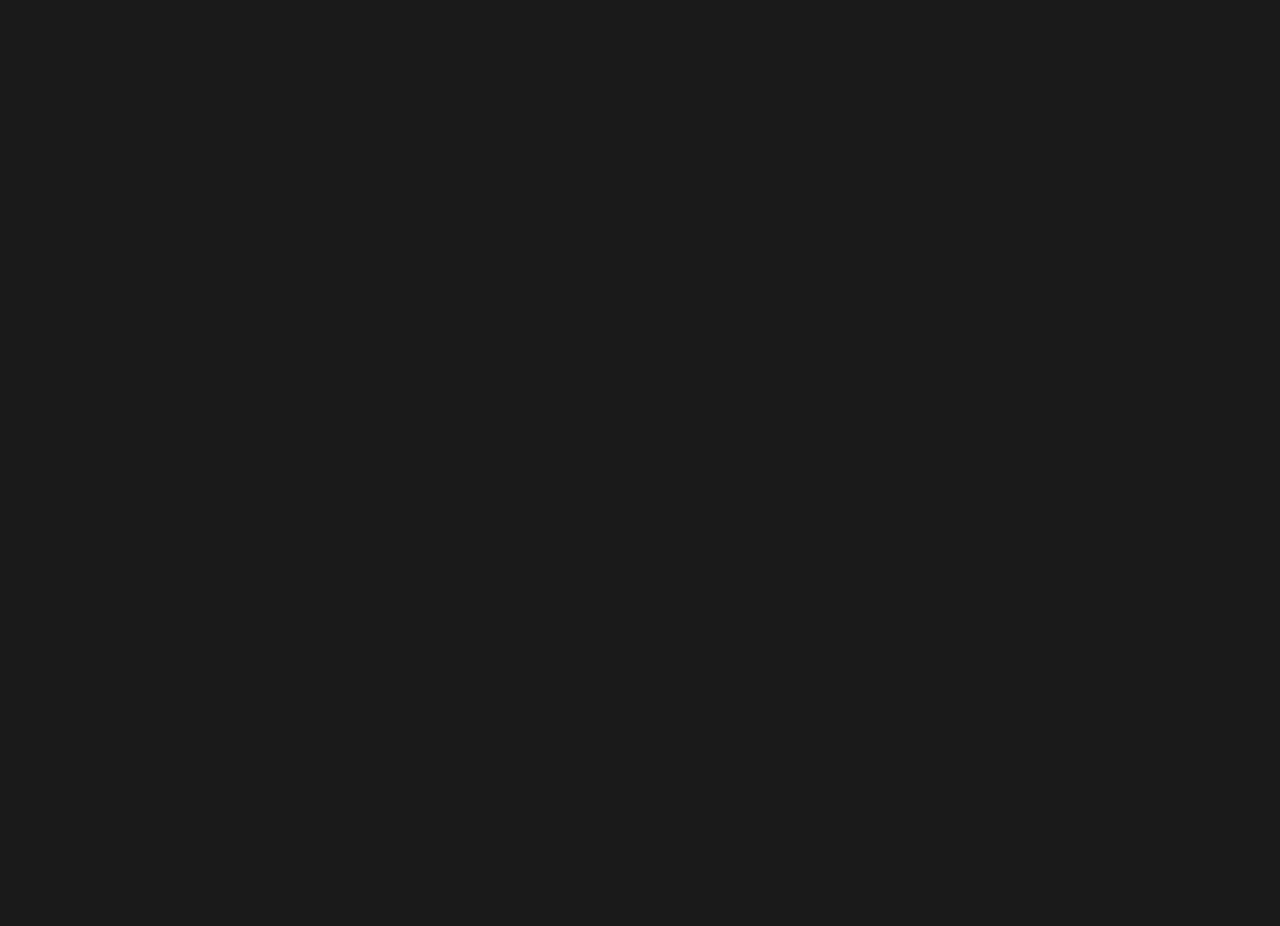
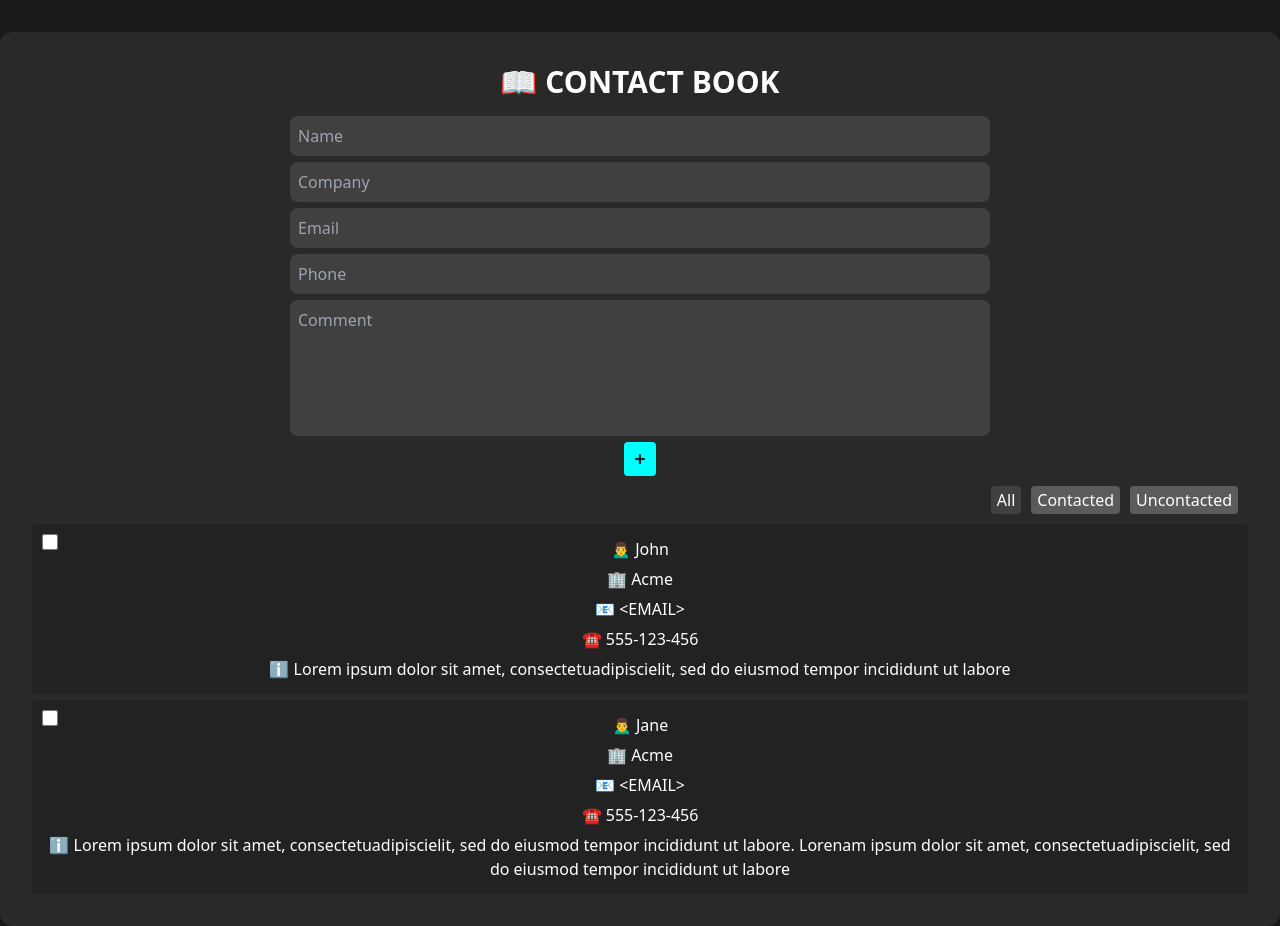
Before and after one commit to Connectslide121/contact-book, an Angular app: page /contacts in a window 1280 px wide. Before the commit the page ends 800 px from the top, so only its background shows below. Built offline with nearby package versions, Linux system fonts and the light colour scheme.

Commit message:
add editing state

```diff
--- a/src/app/components/contacts/contacts.component.css
+++ b/src/app/components/contacts/contacts.component.css
@@ -0,0 +1,117 @@
+.contact-book-wrapper {
+  @apply bg-background-200 p-8 w-fit mt-8 mx-auto rounded-xl shadow-md;
+}
+
+.title {
+  @apply text-3xl font-bold text-center mb-4;
+}
+
+.new-contact,
+.contact-editing {
+  display: flex;
+  flex-direction: column;
+  align-items: center;
+  gap: 6px;
+  width: 700px;
+  margin-inline: auto;
+}
+
+.new-contact input,
+.new-contact textarea,
+.contact-editing input,
+.contact-editing textarea {
+  @apply w-full bg-background-300 rounded-lg p-2 outline-none text-white;
+  resize: none;
+}
+
+.new-contact button {
+  background-color: aqua;
+  color: #222;
+  padding: 2px 10px;
+  font-size: 20px;
+  font-weight: bold;
+  border-radius: 4px;
+}
+
+.filters {
+  display: flex;
+  justify-content: end;
+  gap: 10px;
+  margin: 10px;
+}
+
+.filters button {
+  padding: 2px 6px;
+  background-color: #5b5b5b;
+  border-radius: 4px;
+}
+
+.filters button:hover {
+  color: #a8a8a8;
+}
+
+.filters button.active {
+  background-color: #404040;
+}
+
+.contact-list {
+  display: flex;
+  flex-direction: column;
+  gap: 6px;
+}
+
+.contact-list li {
+  display: flex;
+  flex-direction: column;
+  padding: 10px;
+  border-radius: 4px;
+  position: relative;
+}
+
+.contact-list li label {
+  width: 100%;
+  text-align: center;
+  padding: 3px;
+}
+
+#check {
+  position: absolute;
+  left: 10px;
+}
+
+.contact-list li.contact {
+  background-color: #222;
+}
+
+.contact-buttons-wrapper {
+  display: flex;
+  gap: 10px;
+  margin-right: 10px;
+  position: absolute;
+  right: 0;
+}
+
+.contact-list li.contact button {
+  display: none;
+  background-color: #5b5b5b;
+  padding: 2px 6px;
+  border-radius: 4px;
+}
+
+.contact-list li.contact button:hover {
+  color: #a8a8a8;
+}
+
+.contact-list li.contact:hover button {
+  display: block;
+}
+
+.contact-list li.contact input[type="checkbox"] {
+  @apply w-4 h-4 cursor-pointer;
+}
+
+.contact-list li.contact-editing input,
+.contact-list li.contact-editing textarea {
+  @apply w-full bg-background-300 rounded-lg p-2 outline-none text-white;
+  resize: none;
+}
--- a/src/app/components/contacts/contacts.component.html
+++ b/src/app/components/contacts/contacts.component.html
@@ -1 +1,58 @@
-<section></section>
+<section class="contact-book-wrapper">
+  <h1 class="title">📖 CONTACT BOOK</h1>
+  <div class="new-contact">
+    <input type="text" placeholder="Name" />
+    <input type="text" placeholder="Company" />
+    <input type="email" placeholder="Email" />
+    <input type="text" placeholder="Phone" />
+    <textarea type="text" placeholder="Comment" rows="5"></textarea>
+    <button>+</button>
+  </div>
+  <div class="filters">
+    <button (click)="changeFilter('all')" [class.active]="filter() === 'all'">
+      All
+    </button>
+    <button
+      (click)="changeFilter('contacted')"
+      [class.active]="filter() === 'contacted'"
+    >
+      Contacted
+    </button>
+    <button
+      (click)="changeFilter('uncontacted')"
+      [class.active]="filter() === 'uncontacted'"
+    >
+      Uncontacted
+    </button>
+  </div>
+
+  <ul class="contact-list">
+    @for (contact of contactList(); track contact.id) { @if(!contact.editing){
+    <li class="contact">
+      <input id="check" type="checkbox" />
+      <label>🙍‍♂️ {{ contact.name }}</label>
+      <label>🏢 {{ contact.company }}</label>
+      <label>📧 {{ contact.email }}</label>
+      <label>☎️ {{ contact.phone }}</label>
+      <label>ℹ️ {{ contact.comment }}</label>
+      <div class="contact-buttons-wrapper">
+        <button (click)="changeEditing(contact, true)">Edit</button>
+        <button>Delete</button>
+      </div>
+    </li>
+    } @else {
+    <li class="contact-editing">
+      <input type="text" placeholder="Name" value="{{ contact.name }}" />
+      <input type="text" placeholder="Company" value="{{ contact.company }}" />
+      <input type="email" placeholder="Email" value="{{ contact.email }}" />
+      <input type="text" placeholder="Phone" value="{{ contact.phone }}" />
+      <textarea
+        type="text"
+        placeholder="Comment"
+        rows="5"
+        value="{{ contact.comment }}"
+      ></textarea>
+    </li>
+    } }
+  </ul>
+</section>
--- a/src/app/components/contacts/contacts.component.ts
+++ b/src/app/components/contacts/contacts.component.ts
@@ -1,12 +1,46 @@
-import { Component } from '@angular/core';
+import { Component, signal } from '@angular/core';
+import { Contact, FilterType } from '../../models/contacts';
 
 @Component({
   selector: 'app-contacts',
   standalone: true,
   imports: [],
   templateUrl: './contacts.component.html',
-  styleUrl: './contacts.component.css'
+  styleUrl: './contacts.component.css',
 })
 export class ContactsComponent {
+  contactList = signal<Contact[]>([
+    {
+      id: 1,
+      name: 'John',
+      email: '<EMAIL>',
+      phone: '555-123-456',
+      company: 'Acme',
+      comment:
+        'Lorem ipsum dolor sit amet, consectetuadipiscielit, sed do eiusmod tempor incididunt ut labore',
+      contacted: false,
+      editing: false,
+    },
+    {
+      id: 2,
+      name: 'Jane',
+      email: '<EMAIL>',
+      phone: '555-123-456',
+      company: 'Acme',
+      comment:
+        'Lorem ipsum dolor sit amet, consectetuadipiscielit, sed do eiusmod tempor incididunt ut labore. Lorenam ipsum dolor sit amet, consectetuadipiscielit, sed do eiusmod tempor incididunt ut labore',
+      contacted: true,
+      editing: false,
+    },
+  ]);
 
+  filter = signal<FilterType>('all');
+
+  changeFilter(filterString: FilterType) {
+    this.filter.set(filterString);
+  }
+
+  changeEditing(contact: Contact, editing: boolean) {
+    contact.editing = editing;
+  }
 }
--- a/src/app/models/contacts.ts
+++ b/src/app/models/contacts.ts
@@ -6,6 +6,7 @@ export interface Contact {
   company: string;
   comment: string;
   contacted: boolean;
+  editing: boolean;
 }
 
-export type FilterType = 'all' | 'contacted';
+export type FilterType = 'all' | 'contacted' | 'uncontacted';
```
